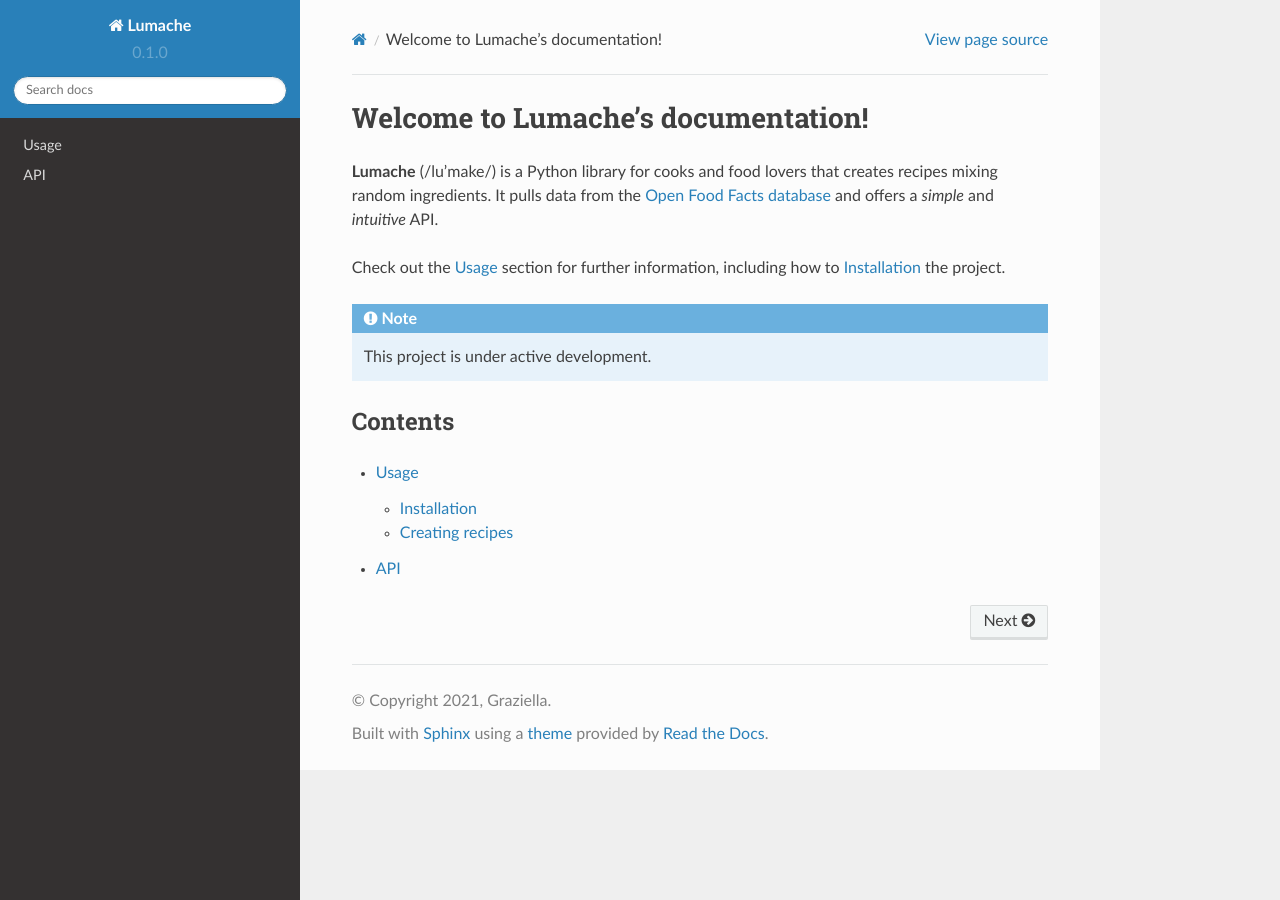
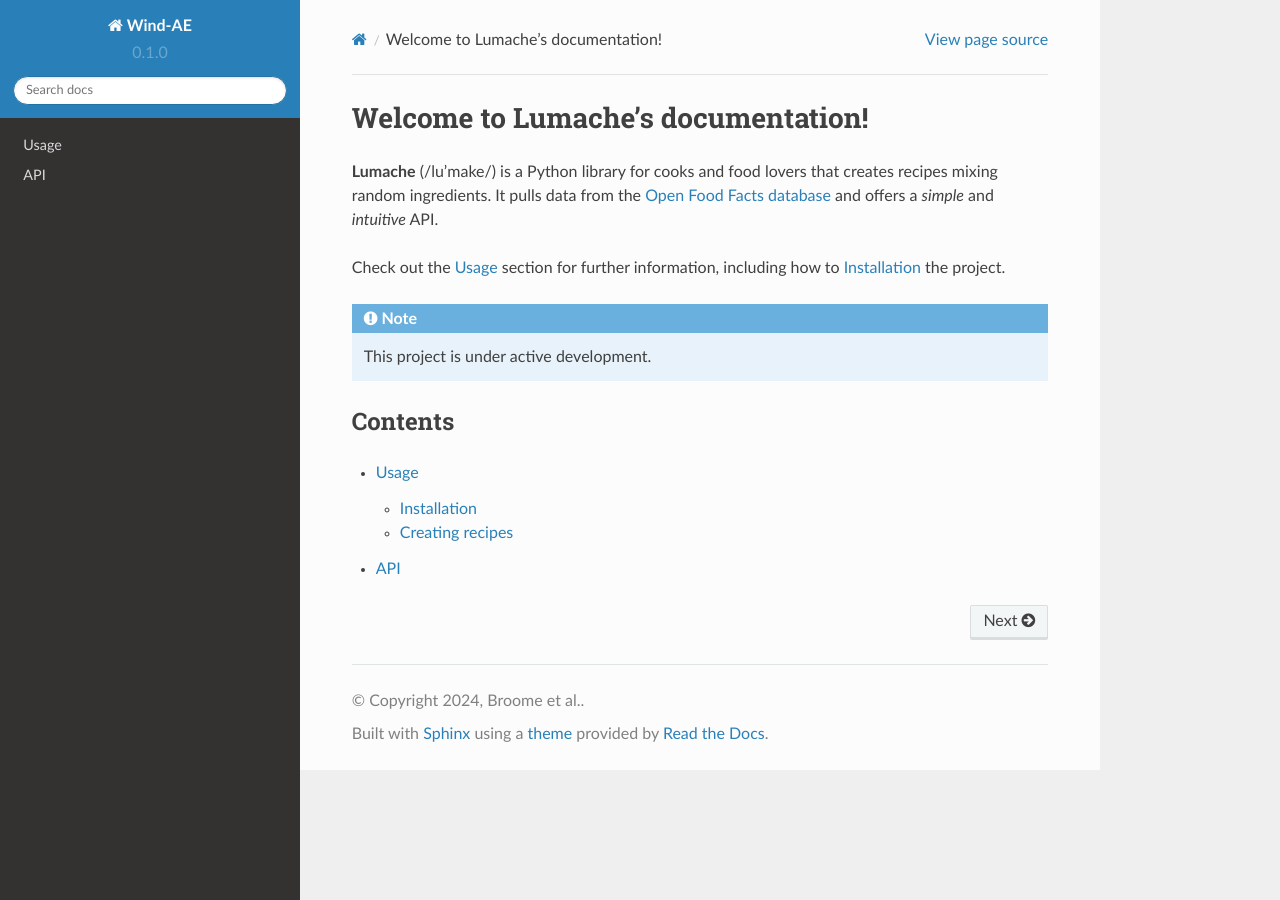
Before and after one commit to mibroome/wind-ae_docs, a Sphinx documentation site: the page built from docs/source/index.rst, in a window 1280 px wide. Built offline with Sphinx 7.4.7 and the Read the Docs theme 2.0.0, drawn with Linux system fonts in a browser that asks for light colours.

Commit message:
Update conf.py

```diff
--- a/docs/source/conf.py
+++ b/docs/source/conf.py
@@ -2,9 +2,9 @@
 
 # -- Project information
 
-project = 'Lumache'
-copyright = '2021, Graziella'
-author = 'Graziella'
+project = 'Wind-AE'
+copyright = '2024, Broome et al.'
+author = ''
 
 release = '0.1'
 version = '0.1.0'
```
